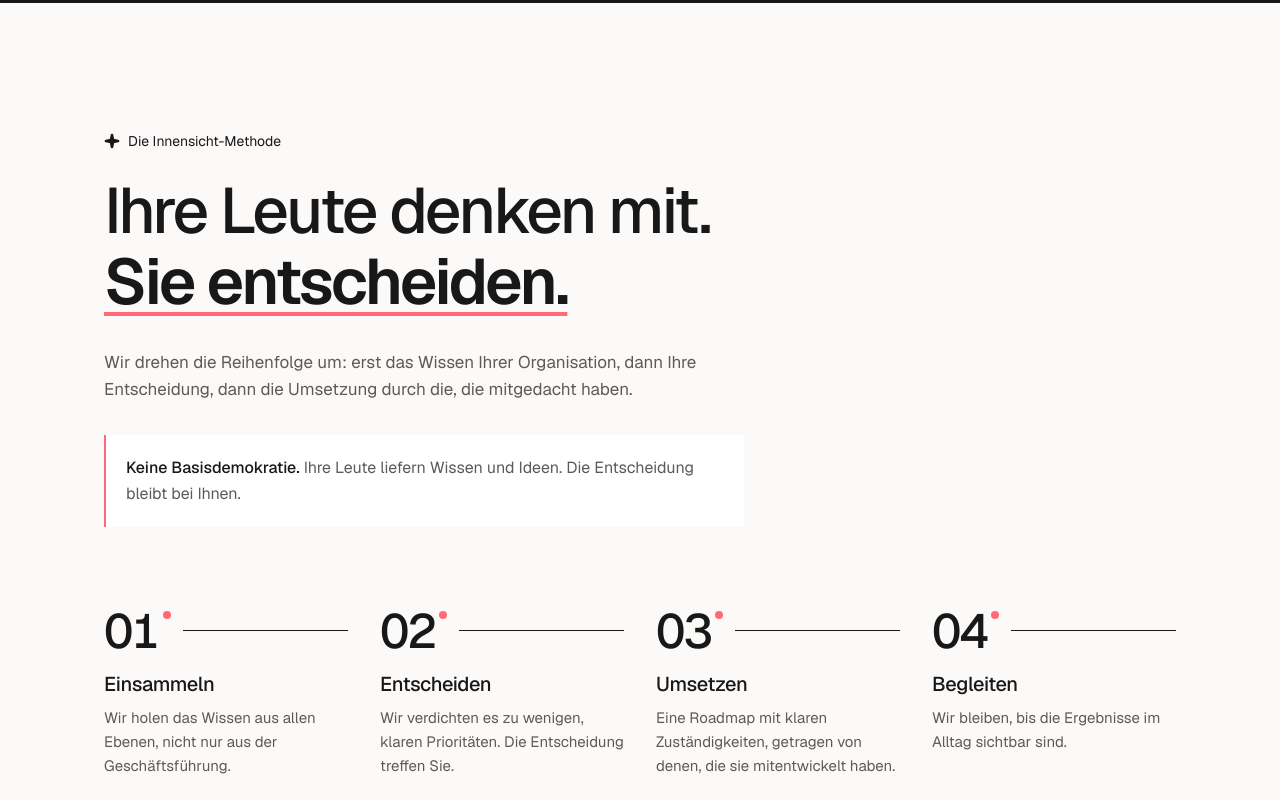
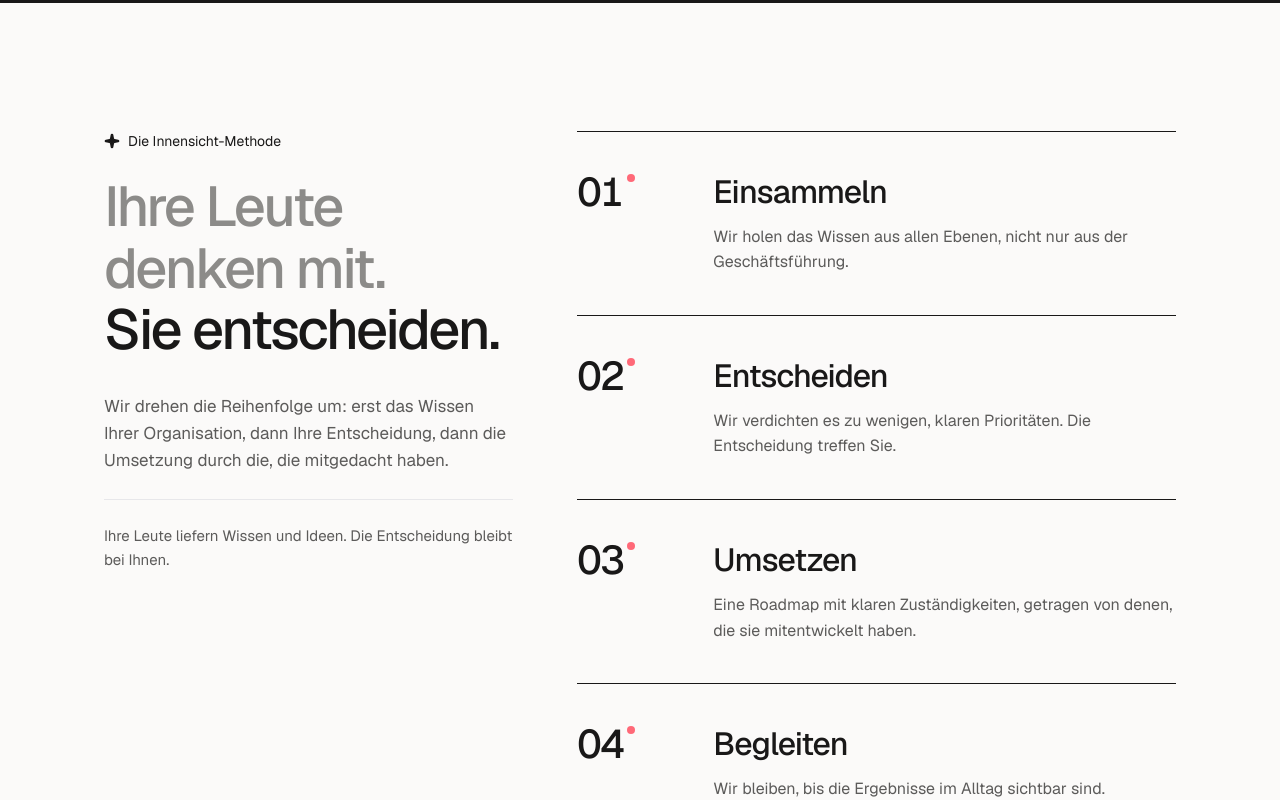
Before and after one commit to abuk800/uprg8, a Next.js app: page / in a window 1280 px wide. Shown: the part 3820-4620 px from the top of the page. Built offline with nearby package versions, Linux system fonts and the light colour scheme.

Commit message:
Methode neu gestaltet: zweispaltig mit Schritt-Liste, Hinweiskarte entfernt
Co-Authored-By: Claude Sonnet 5.5 <noreply@anthropic.com>
Claude-Session: https://claude.ai/code/session_01PfaoSzB32cHCx6nXgJm6ke

```diff
--- a/components/sections/method-steps.tsx
+++ b/components/sections/method-steps.tsx
@@ -1,7 +1,6 @@
 "use client";
 
 import * as React from "react";
-import { H3 } from "@/components/ui/typography";
 import { cn } from "@/lib/utils";
 
 const STEPS = [
@@ -11,12 +10,11 @@ const STEPS = [
   { n: "04", title: "Begleiten", text: "Wir bleiben, bis die Ergebnisse im Alltag sichtbar sind." },
 ];
 
-const STEP_MS = 900;
+const STEP_MS = 700;
 
 /**
- * Die vier Schritte laufen nacheinander an, sobald sie sichtbar sind:
- * Ein Coral-Punkt setzt den Anker, die Linie zum nächsten Schritt füllt sich.
- * Alle vier Schritte sehen im Ausgangszustand gleich aus; ohne JavaScript bleibt alles sichtbar.
+ * Schritt-Liste: Beim Scrollen zieht sich nacheinander die Linie über jedem Schritt auf,
+ * dazu setzt ein Coral-Punkt an die Nummer. Ohne JavaScript bleibt alles sichtbar.
  */
 export function MethodSteps() {
   const ref = React.useRef<HTMLOListElement>(null);
@@ -35,10 +33,10 @@ export function MethodSteps() {
         if (!entry.isIntersecting) return;
         io.disconnect();
         STEPS.forEach((_, i) => {
-          timers.push(window.setTimeout(() => setReached(i + 1), 250 + i * STEP_MS));
+          timers.push(window.setTimeout(() => setReached(i + 1), 150 + i * STEP_MS));
         });
       },
-      { threshold: 0.5 },
+      { threshold: 0.35 },
     );
     io.observe(el);
     return () => {
@@ -48,41 +46,32 @@ export function MethodSteps() {
   }, []);
 
   return (
-    <ol ref={ref} className="mt-14 grid gap-10 md:mt-20 md:grid-cols-4 md:gap-8">
+    <ol ref={ref} className="border-b border-border">
       {STEPS.map((s, i) => {
         const on = reached > i;
         return (
-          <li key={s.n}>
-            <div className="flex items-center gap-4">
-              <span className="relative text-[48px] font-medium leading-none tracking-[-0.04em] tabular-nums text-foreground">
-                {s.n}
-                <span
-                  aria-hidden
-                  className={cn(
-                    "absolute -right-3 top-1 size-2 rounded-full bg-accent transition-all duration-500",
-                    on ? "scale-100 opacity-100" : "scale-0 opacity-0",
-                  )}
-                />
-              </span>
-              <span aria-hidden className="relative ml-2 hidden h-px flex-1 overflow-hidden bg-border md:block">
-                <span
-                  className={cn(
-                    "absolute inset-0 origin-left bg-foreground transition-transform ease-out",
-                    on ? "scale-x-100 duration-[900ms]" : "scale-x-0 duration-0",
-                  )}
-                />
-              </span>
-            </div>
-            <div aria-hidden className="relative mt-4 h-px overflow-hidden bg-border md:hidden">
+          <li key={s.n} className="relative grid gap-3 border-t border-border py-8 md:grid-cols-[7rem_1fr] md:gap-6 md:py-10">
+            <span
+              aria-hidden
+              className={cn(
+                "absolute -top-px left-0 h-px w-full origin-left bg-foreground transition-transform ease-out",
+                on ? "scale-x-100 duration-700" : "scale-x-0 duration-0",
+              )}
+            />
+            <div className="relative text-[40px] font-medium leading-none tracking-[-0.04em] tabular-nums">
+              {s.n}
               <span
+                aria-hidden
                 className={cn(
-                  "absolute inset-0 origin-left bg-foreground transition-transform ease-out",
-                  on ? "scale-x-100 duration-[900ms]" : "scale-x-0 duration-0",
+                  "absolute left-[3.1rem] top-0.5 size-2 rounded-full bg-accent transition-all duration-500",
+                  on ? "scale-100 opacity-100" : "scale-0 opacity-0",
                 )}
               />
             </div>
-            <H3 className="mt-4">{s.title}</H3>
-            <p className="mt-2 text-[15px] text-muted-foreground">{s.text}</p>
+            <div>
+              <h3 className="text-[28px] font-medium leading-tight tracking-[-0.03em] md:text-[32px]">{s.title}</h3>
+              <p className="mt-3 max-w-[460px] text-[16px] text-muted-foreground">{s.text}</p>
+            </div>
           </li>
         );
       })}
--- a/components/sections/method.tsx
+++ b/components/sections/method.tsx
@@ -5,23 +5,25 @@ import { Reveal } from "@/components/ui/reveal";
 
 export function Method() {
   return (
-    <Section id="vorgehen" aria-labelledby="method-h" className="bg-section">
-      <Reveal className="max-w-3xl">
+    <Section id="vorgehen" aria-labelledby="method-h" className="bg-section" innerClassName="grid gap-12 lg:grid-cols-12 lg:gap-16">
+      <Reveal className="lg:sticky lg:top-28 lg:col-span-5 lg:self-start">
         <Eyebrow>Die Innensicht-Methode</Eyebrow>
-        <H2 id="method-h" className="mt-5 md:text-[64px]">
-          Ihre Leute denken mit.
+        <H2 id="method-h" className="mt-5 md:text-[56px]">
+          <span className="text-[#8C8B89]">Ihre Leute denken mit.</span>
           <br />
-          <span className="font-semibold underline decoration-accent decoration-4 underline-offset-8">Sie entscheiden.</span>
+          Sie entscheiden.
         </H2>
-        <p className="mt-8 max-w-[600px] text-[17px] text-muted-foreground">
+        <p className="mt-8 max-w-[440px] text-[17px] text-muted-foreground">
           Wir drehen die Reihenfolge um: erst das Wissen Ihrer Organisation, dann Ihre Entscheidung, dann die Umsetzung durch die, die mitgedacht haben.
         </p>
-        <p className="mt-8 max-w-[640px] border-l-2 border-accent bg-white p-5 text-[16px] text-muted-foreground">
-          <strong className="font-medium text-foreground">Keine Basisdemokratie.</strong> Ihre Leute liefern Wissen und Ideen. Die Entscheidung bleibt bei Ihnen.
+        <p className="mt-6 max-w-[440px] border-t border-border pt-6 text-[15px] text-muted-foreground">
+          Ihre Leute liefern Wissen und Ideen. Die Entscheidung bleibt bei Ihnen.
         </p>
       </Reveal>
 
-      <MethodSteps />
+      <div className="lg:col-span-7">
+        <MethodSteps />
+      </div>
     </Section>
   );
 }
```
